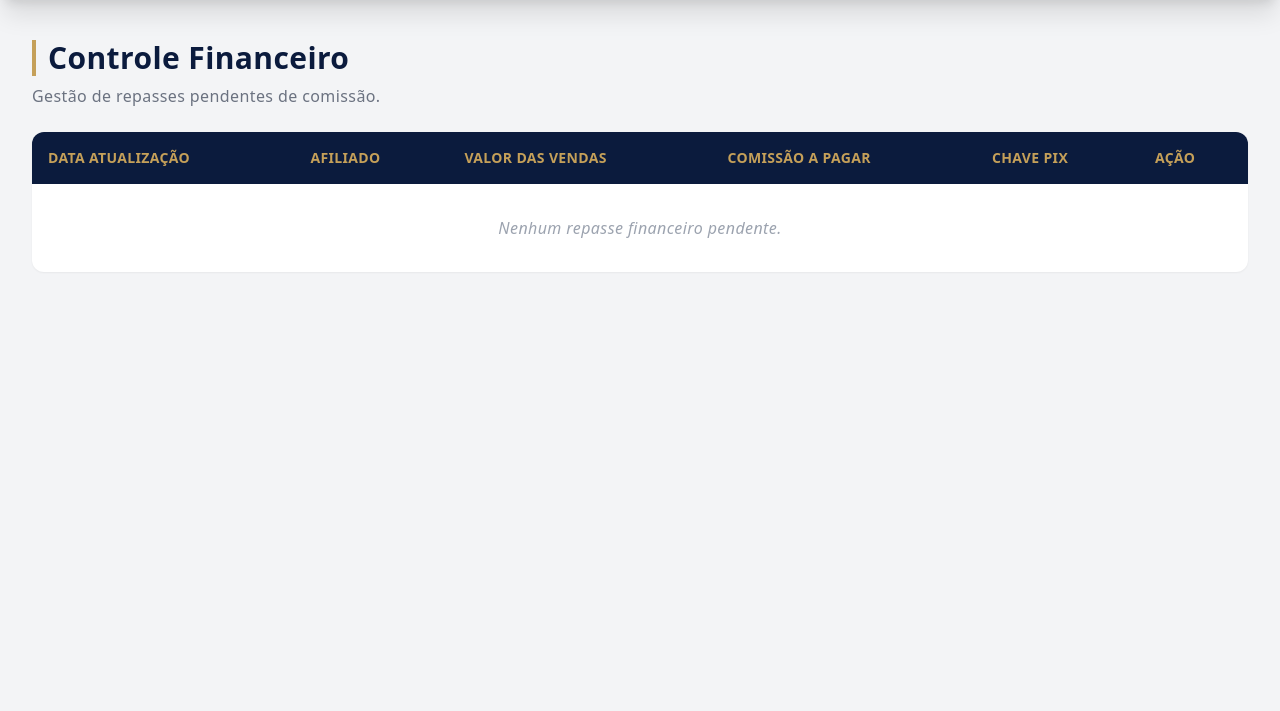
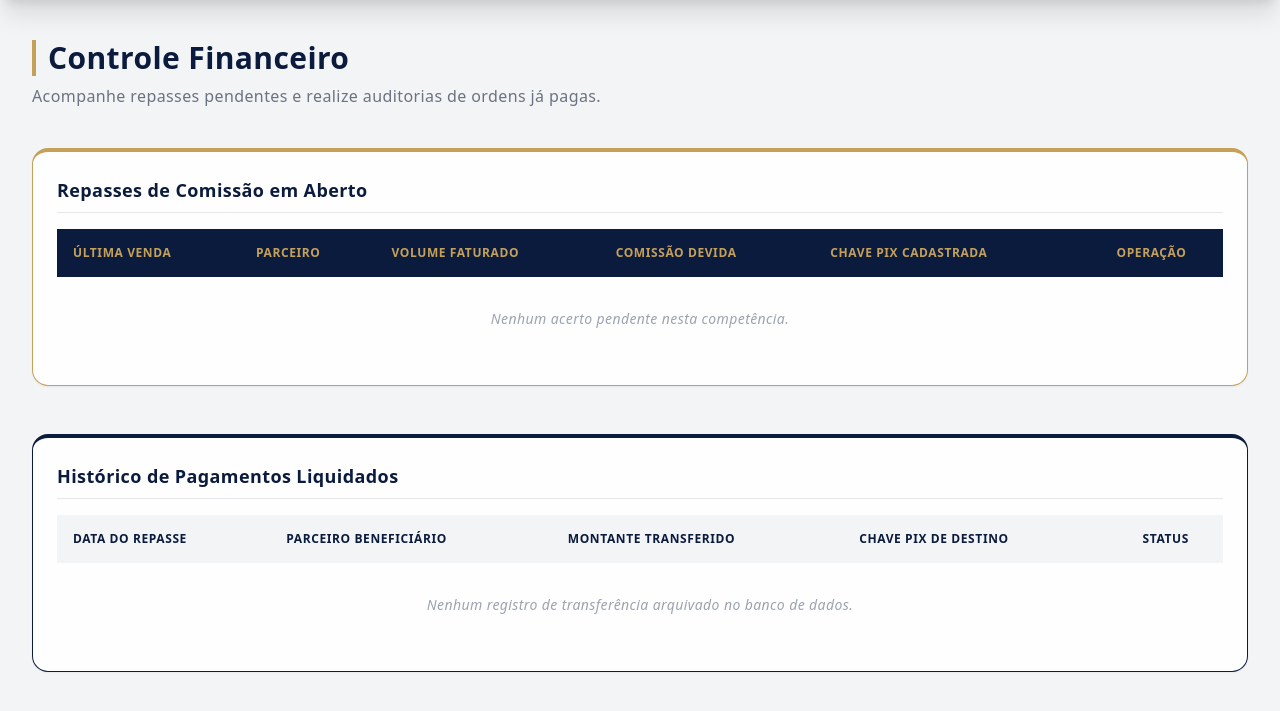
Before and after one commit to AppMotoristaPro/afiliadoliliam, a Flask app: page /admin/financeiro in a window 1280 px wide. Shown: the part 64-775 px from the top of the page. Run offline with Flask 3, Linux system fonts and the light colour scheme; a user stored in the database is signed in; some libraries are stand-ins or nearby versions.

Commit message:
Fix: Adiciona tabela de histórico visível no painel financeiro do admin

```diff
--- a/app/templates/admin/financeiro.html
+++ b/app/templates/admin/financeiro.html
@@ -1,63 +1,99 @@
 {% extends "base.html" %}
 {% block title %}Controle Financeiro | Ellic{% endblock %}
 {% block content %}
-<div class="mb-6">
+<div class="mb-10">
     <h1 class="text-3xl font-bold text-navy border-l-4 border-gold pl-3">Controle Financeiro</h1>
-    <p class="text-gray-500 mt-2">Gestão de repasses pendentes de comissão.</p>
+    <p class="text-gray-500 mt-2">Acompanhe repasses pendentes e realize auditorias de ordens já pagas.</p>
 </div>
 
-<div class="bg-white rounded-xl shadow-sm overflow-hidden">
+<!-- SEÇÃO 1: PENDENTES DE ACERTO -->
+<div class="glass-panel p-6 rounded-2xl shadow-sm overflow-hidden mb-12 border-t-4 border-gold">
+    <h3 class="text-lg font-bold text-navy mb-4 border-b border-gray-200 pb-2">Repasses de Comissão em Aberto</h3>
+    <div class="overflow-x-auto">
         <table class="w-full text-left border-collapse">
             <thead>
-            <tr class="bg-navy text-gold text-sm uppercase tracking-wide">
-                <th class="p-4">Data Atualização</th>
-                <th class="p-4">Afiliado</th>
-                <th class="p-4">Valor das Vendas</th>
-                <th class="p-4">Comissão a Pagar</th>
-                <th class="p-4">Chave PIX</th>
-                <th class="p-4">Ação</th>
+                <tr class="bg-navy text-gold text-xs uppercase tracking-wider">
+                    <th class="p-4">Última Venda</th>
+                    <th class="p-4">Parceiro</th>
+                    <th class="p-4">Volume Faturado</th>
+                    <th class="p-4">Comissão Devida</th>
+                    <th class="p-4">Chave PIX Cadastrada</th>
+                    <th class="p-4 text-center">Operação</th>
                 </tr>
             </thead>
-        <tbody class="text-gray-700">
+            <tbody class="text-gray-700 text-sm">
                 {% for item in financeiro %}
-            <tr class="border-b hover:bg-gray-50">
+                <tr class="border-b hover:bg-gray-50 transition">
                     <td class="p-4">{{ item.ultima_data.strftime('%d/%m/%Y') }}</td>
                     <td class="p-4">
-                    <button onclick="abrirExtrato({{ item.extrato | tojson | forceescape }})" class="font-bold text-navy underline hover:text-gold">{{ item.parceiro.nome }}</button>
+                        <button onclick="abrirExtrato({{ item.extrato | tojson | forceescape }})" class="font-bold text-navy underline hover:text-gold outline-none">{{ item.parceiro.nome }}</button>
                     </td>
-                <td class="p-4 font-semibold text-gray-500">R$ {{ "%.2f"|format(item.total_venda) }}</td>
-                <td class="p-4 font-extrabold text-gold text-lg">R$ {{ "%.2f"|format(item.total_comissao) }}</td>
-                <td class="p-4"><code class="bg-gray-100 px-2 py-1 rounded">{{ item.parceiro.chave_pix or 'Não informada' }}</code></td>
-                <td class="p-4">
-                    <form action="{{ url_for('admin.pagar_comissao', id=item.parceiro.id) }}" method="POST" onsubmit="return confirm('Tem certeza? Isso irá zerar o extrato pendente deste afiliado.');">
-                        <button type="submit" class="bg-green-100 text-green-700 border border-green-300 px-4 py-2 rounded-lg font-bold hover:bg-green-200 transition">Marcar como Pago</button>
+                    <td class="p-4 text-gray-500">R$ {{ "%.2f"|format(item.total_venda) }}</td>
+                    <td class="p-4 font-extrabold text-gold text-base">R$ {{ "%.2f"|format(item.total_comissao) }}</td>
+                    <td class="p-4"><code class="bg-gray-100 px-2 py-1 rounded text-xs font-mono">{{ item.parceiro.chave_pix or 'Não cadastrada' }}</code></td>
+                    <td class="p-4 text-center">
+                        <form action="{{ url_for('admin.pagar_comissao', id=item.parceiro.id) }}" method="POST" onsubmit="return confirm('Confirma que realizou a transferência Pix e deseja dar baixa definitiva neste extrato?');">
+                            <button type="submit" class="bg-green-600 hover:bg-green-700 text-white text-xs px-4 py-2 rounded font-bold shadow transition tracking-wide uppercase">Liquidar Pix</button>
                         </form>
                     </td>
                 </tr>
                 {% else %}
-            <tr><td colspan="6" class="p-8 text-center text-gray-400 italic">Nenhum repasse financeiro pendente.</td></tr>
+                <tr><td colspan="6" class="p-8 text-center text-gray-400 italic">Nenhum acerto pendente nesta competência.</td></tr>
                 {% endfor %}
             </tbody>
         </table>
     </div>
-
-<!-- Modal Extrato de Vendas -->
-<div id="modalExtrato" class="hidden fixed inset-0 bg-black bg-opacity-50 flex justify-center items-center z-50">
-    <div class="bg-white rounded-xl p-8 w-full max-w-2xl shadow-2xl border-t-4 border-navy max-h-[80vh] flex flex-col">
-        <div class="flex justify-between items-center mb-6">
-            <h2 class="text-2xl font-bold text-navy">Extrato Detalhado de Vendas</h2>
-            <button onclick="document.getElementById('modalExtrato').classList.add('hidden')" class="text-gray-400 hover:text-gray-700 text-2xl font-bold">&times;</button>
 </div>
 
-        <div class="overflow-y-auto flex-grow">
-            <table class="w-full text-left border-collapse text-sm">
+<!-- SEÇÃO 2: HISTÓRICO DE PAGAMENTOS (AQUI ESTÁ A PARTE QUE FALTAVA) -->
+<div class="glass-panel p-6 rounded-2xl shadow-sm overflow-hidden border-t-4 border-navy">
+    <h3 class="text-lg font-bold text-navy mb-4 border-b border-gray-200 pb-2">Histórico de Pagamentos Liquidados</h3>
+    <div class="overflow-x-auto">
+        <table class="w-full text-left border-collapse">
             <thead>
-                    <tr class="border-b-2 border-gold text-navy">
-                        <th class="py-2">Data</th>
-                        <th class="py-2">ID Pedido</th>
-                        <th class="py-2">Produtos</th>
-                        <th class="py-2">Valor Total</th>
-                        <th class="py-2 text-right">Comissão</th>
+                <tr class="bg-gray-100 text-navy text-xs uppercase tracking-wider">
+                    <th class="p-4">Data do Repasse</th>
+                    <th class="p-4">Parceiro Beneficiário</th>
+                    <th class="p-4">Montante Transferido</th>
+                    <th class="p-4">Chave PIX de Destino</th>
+                    <th class="p-4 text-center">Status</th>
+                </tr>
+            </thead>
+            <tbody class="text-gray-600 text-sm">
+                {% for pg in historico %}
+                <tr class="border-b hover:bg-gray-50 transition">
+                    <td class="p-4 font-medium">{{ pg.data_pagamento.strftime('%d/%m/%Y %H:%M') }}</td>
+                    <td class="p-4 font-bold text-navy">{{ pg.parceiro.nome }}</td>
+                    <td class="p-4 font-bold text-green-700">R$ {{ "%.2f"|format(pg.valor_pago) }}</td>
+                    <td class="p-4 font-mono text-xs"><code>{{ pg.chave_pix_utilizada }}</code></td>
+                    <td class="p-4 text-center">
+                        <span class="bg-green-100 text-green-800 text-xs px-3 py-1 rounded font-bold uppercase tracking-wide border border-green-200">Enviado</span>
+                    </td>
+                </tr>
+                {% else %}
+                <tr><td colspan="5" class="p-8 text-center text-gray-400 italic">Nenhum registro de transferência arquivado no banco de dados.</td></tr>
+                {% endfor %}
+            </tbody>
+        </table>
+    </div>
+</div>
+
+<!-- Modal Detalhado de Extrato -->
+<div id="modalExtrato" class="hidden fixed inset-0 bg-black/60 backdrop-blur-sm flex justify-center items-center z-50">
+    <div class="bg-white rounded-2xl p-8 w-full max-w-2xl shadow-2xl border-t-4 border-navy max-h-[80vh] flex flex-col">
+        <div class="flex justify-between items-center mb-6">
+            <h2 class="text-xl font-bold text-navy uppercase tracking-wider">Detalhamento das Conversões</h2>
+            <button onclick="document.getElementById('modalExtrato').classList.add('hidden')" class="text-gray-400 hover:text-gray-700 text-3xl font-light">&times;</button>
+        </div>
+        <div class="overflow-y-auto flex-grow pr-2">
+            <table class="w-full text-left border-collapse text-xs">
+                <thead>
+                    <tr class="border-b-2 border-gold text-navy font-bold uppercase tracking-wide">
+                        <th class="py-3">Data</th>
+                        <th class="py-3">Pedido</th>
+                        <th class="py-3">Descrição dos Produtos</th>
+                        <th class="py-3">Bruto Venda</th>
+                        <th class="py-3 text-right">Sua Comissão</th>
                     </tr>
                 </thead>
                 <tbody id="tabelaExtrato" class="text-gray-600">
@@ -72,17 +108,17 @@
     function abrirExtrato(extrato) {
         let html = '';
         extrato.forEach(v => {
-            // Formata a string da data
-            let d = new Date(v.data_venda);
-            let dataFormatada = d.toLocaleDateString('pt-BR');
+            // Conversão de data para o padrão do navegador
+            let dataArray = v.data_venda.split('T')[0].split('-');
+            let dataFormatada = `${dataArray[2]}/${dataArray[1]}/${dataArray[0]}`;
 
             html += `
-                <tr class="border-b hover:bg-gray-50">
-                    <td class="py-3">${dataFormatada}</td>
-                    <td class="py-3 font-mono text-xs">${v.pedido_id_nuvemshop}</td>
-                    <td class="py-3 text-gray-500 italic">${v.produtos_resumo}</td>
-                    <td class="py-3 font-semibold">R$ ${v.valor_total.toFixed(2)}</td>
-                    <td class="py-3 text-right font-bold text-gold">R$ ${v.valor_comissao.toFixed(2)}</td>
+                <tr class="border-b hover:bg-gray-50 transition">
+                    <td class="py-4 whitespace-nowrap">${dataFormatada}</td>
+                    <td class="py-4 font-mono text-gray-400 font-bold">${v.pedido_id_nuvemshop}</td>
+                    <td class="py-4 text-gray-500 italic max-w-xs truncate" title="${v.produtos_resumo}">${v.produtos_resumo}</td>
+                    <td class="py-4 font-medium">R$ ${v.valor_total.toFixed(2)}</td>
+                    <td class="py-4 text-right font-extrabold text-gold text-sm">R$ ${v.valor_comissao.toFixed(2)}</td>
                 </tr>
             `;
         });
```
Lines whose indentation alone changed are shown as unchanged.
